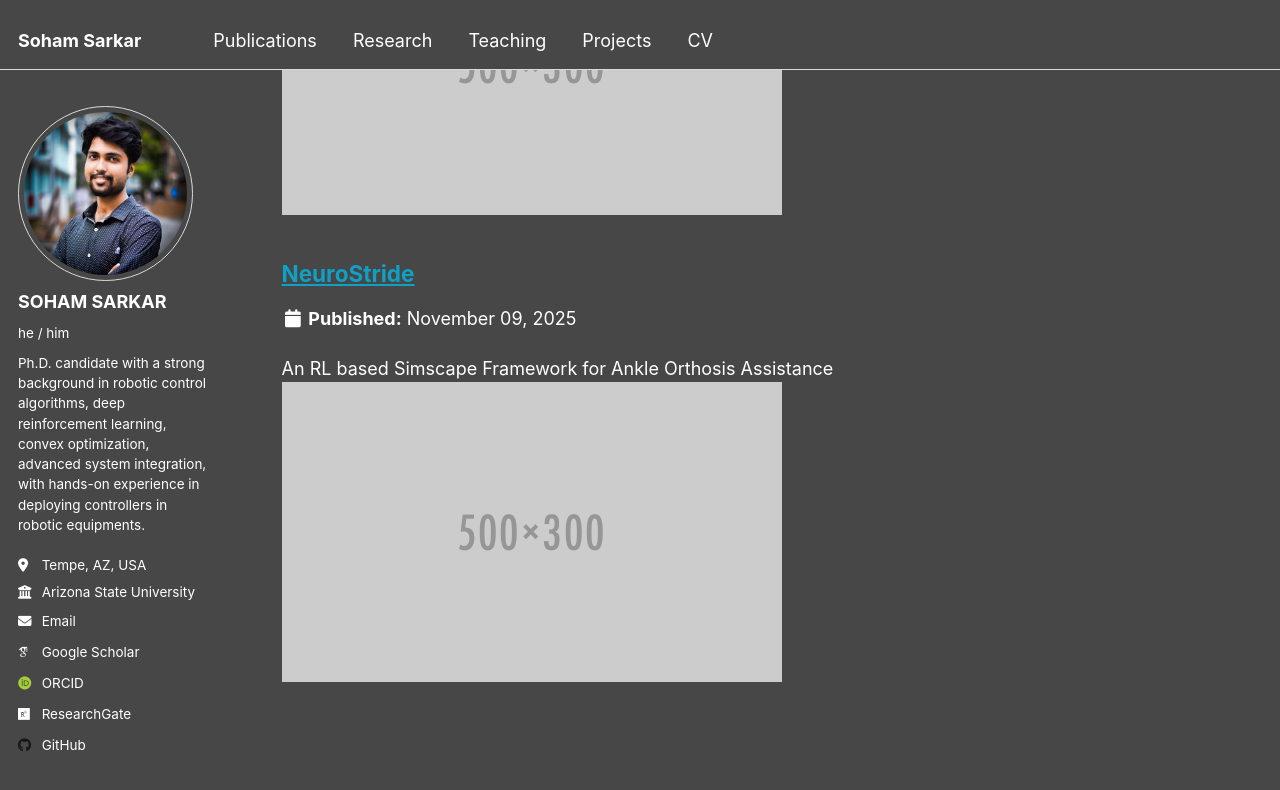
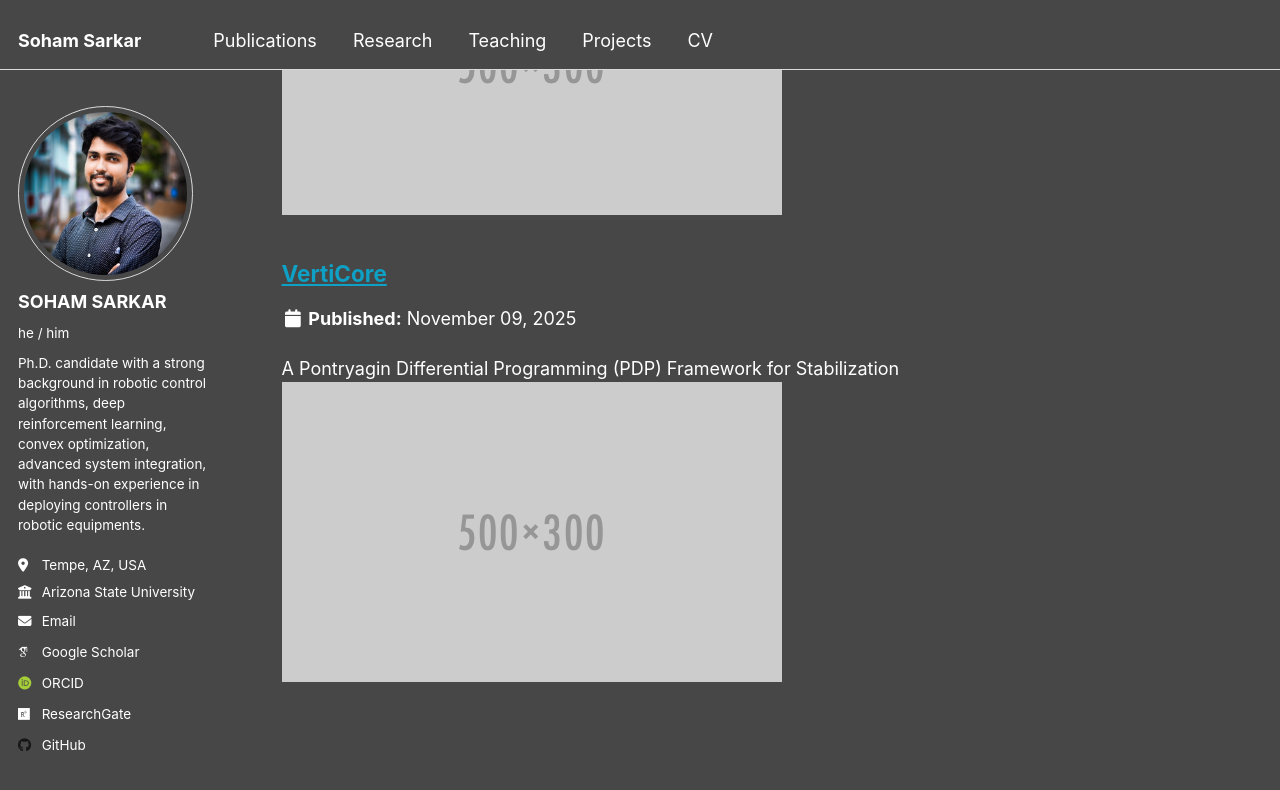
Before and after one commit to ssarka4894/ssarka4894.github.io, a Jekyll site: the page built from _pages/portfolio.html, in a window 1280 px wide and 900 px high, scrolled down 854 px. Shown: the top 790 px of the window. Built offline with Jekyll 4.4.1, drawn with Linux system fonts in a browser that asks for light colours; some web fonts are replaced.

Commit message:
Update portfolio item title and excerpt

```diff
--- a/_portfolio/portfolio-2.md
+++ b/_portfolio/portfolio-2.md
@@ -1,6 +1,6 @@
 ---
-title: "NeuroStride"
-excerpt: "An RL based Simscape Framework for Ankle Orthosis Assistance<br/><img src='/images/500x300.png'>"
+title: "VertiCore"
+excerpt: "A Pontryagin Differential Programming (PDP) Framework for Stabilization<br/><img src='/images/500x300.png'>"
 collection: portfolio
 ---
 
```
